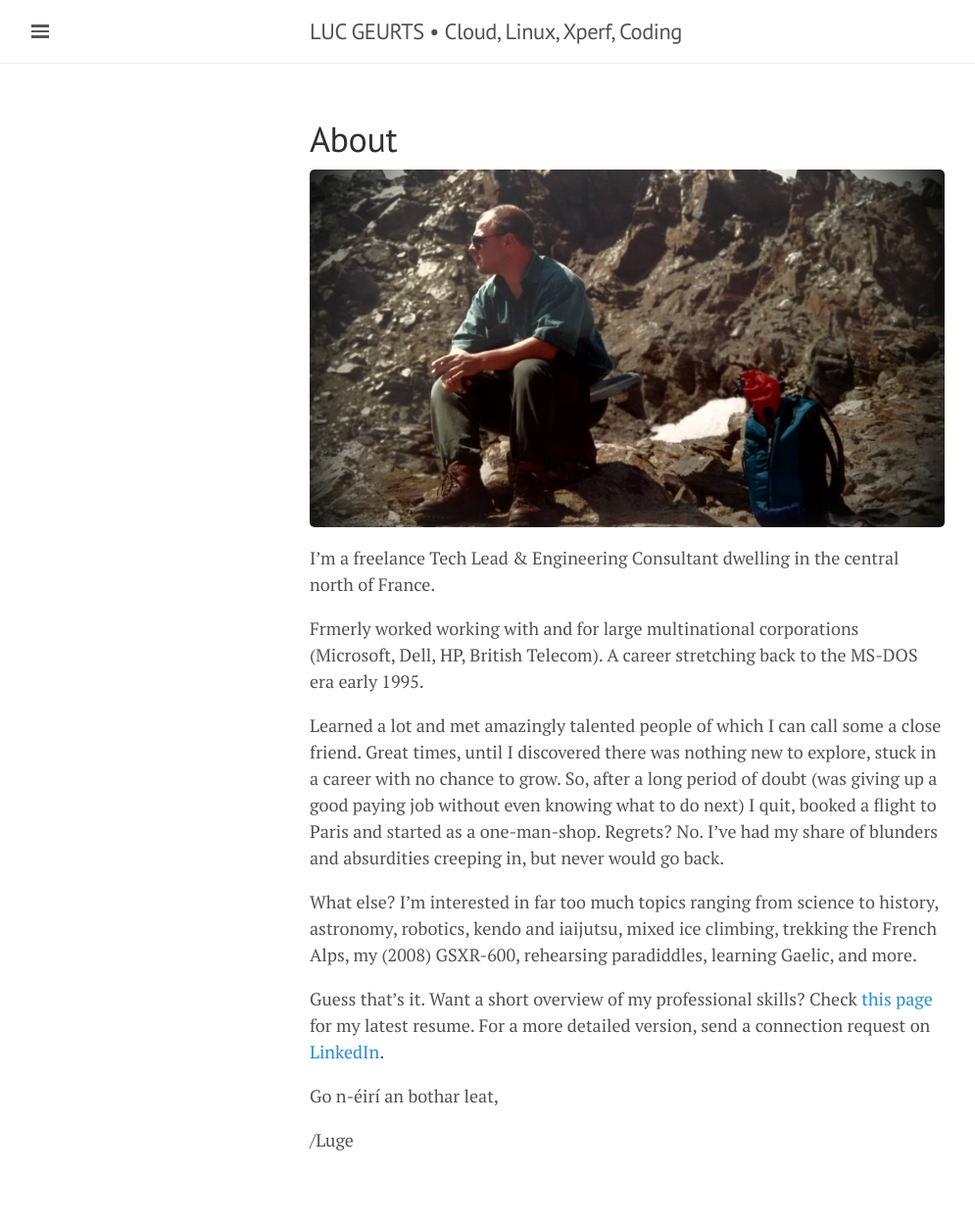
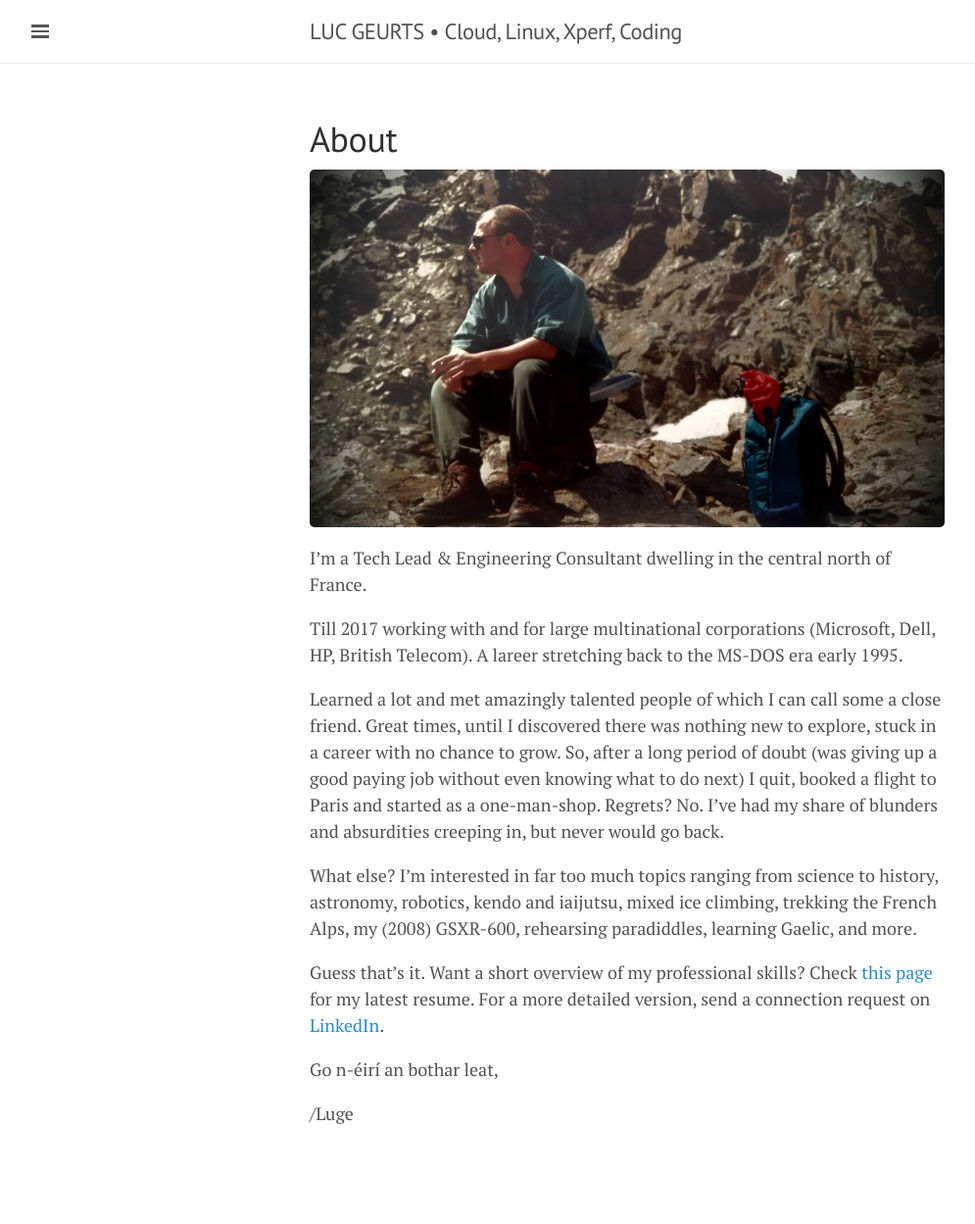
Before and after one commit to lgeurts/lgeurts.github.io, a Jekyll site: the page built from about.md, in a window 1280 px wide. Shown: the whole page at 98% size, without its empty margins (0-995 px from the left). Built offline with Jekyll 4.4.1, drawn with Linux system fonts in a browser that asks for light colours; nearby versions of some CDN libraries; after the commit the page ends 1222 px from its top, so only the background shows below that.

Commit message:
Create about.md

```diff
--- a/about.md
+++ b/about.md
@@ -5,9 +5,9 @@
 
 ![KNAV Austria](/assets/C2ADV01.jpg)
 
-I'm a freelance Tech Lead & Engineering Consultant dwelling in the central north of France.
+I'm a Tech Lead & Engineering Consultant dwelling in the central north of France.
 
-Frmerly worked working with and for large multinational corporations (Microsoft, Dell, HP, British Telecom). A career stretching back to the MS-DOS era early 1995.
+Till 2017 working with and for large multinational corporations (Microsoft, Dell, HP, British Telecom). A lareer stretching back to the MS-DOS era early 1995.
 
 Learned a lot and met amazingly talented people of which I can call some a close friend. Great times, until I discovered there was nothing new to explore, stuck in a career with no chance to grow. So, after a long period of doubt (was giving up a good paying job without even knowing what to do next) I quit, booked a flight to Paris and started as a one-man-shop. Regrets? No. I've had my share of blunders and absurdities creeping in, but never would go back.
 
```
